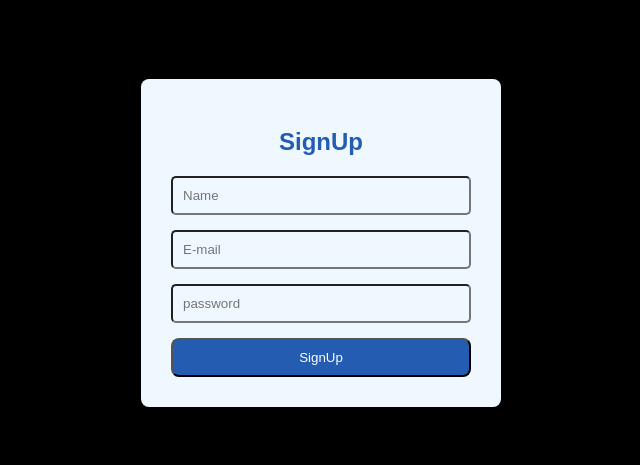
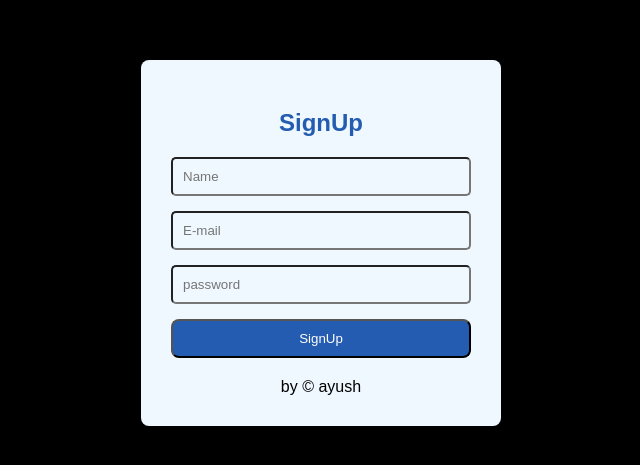
Before and after one commit to IamBATMaN420/sign-up-ui, a plain HTML site: page index.html in a window 1280 px wide. Shown: the part 157-622 px from the top of the page, without its empty margins (319-959 px from the left). Drawn offline with Linux system fonts and the light colour scheme.

Commit message:
Update index.html

```diff
--- a/index.html
+++ b/index.html
@@ -25,29 +25,28 @@
         padding: 30px;
         width: 300px;
       }
-      h2{
+      h2 {
         color: rgb(35, 92, 176);
         text-align: center;
         margin-bottom: 20px;
       }
-      form{
+      form {
         display: flex;
         flex-direction: column;
-
       }
-      input{
+      input {
         margin-bottom: 15px;
         padding: 10px;
         border-radius: 5px;
-          background-color:aliceblue;
+        background-color: aliceblue;
       }
-           button{
+      button {
         padding: 10px;
         border-radius: 8px;
         background-color: rgb(35, 92, 176);
         color: white;
       }
- button:hover{
+      button:hover {
         background-color: red;
       }
     </style>
@@ -64,6 +63,16 @@
         />
         <input type="password" name="" id="" placeholder="password" />
         <button>SignUp</button>
+        <div
+          style="
+            display: flex;
+            justify-content: center;
+            align-items: center;
+            margin-top: 20px;
+          "
+        >
+          by &copy; ayush
+        </div>
       </form>
     </div>
   </body>
```
Lines whose indentation alone changed are shown as unchanged.
